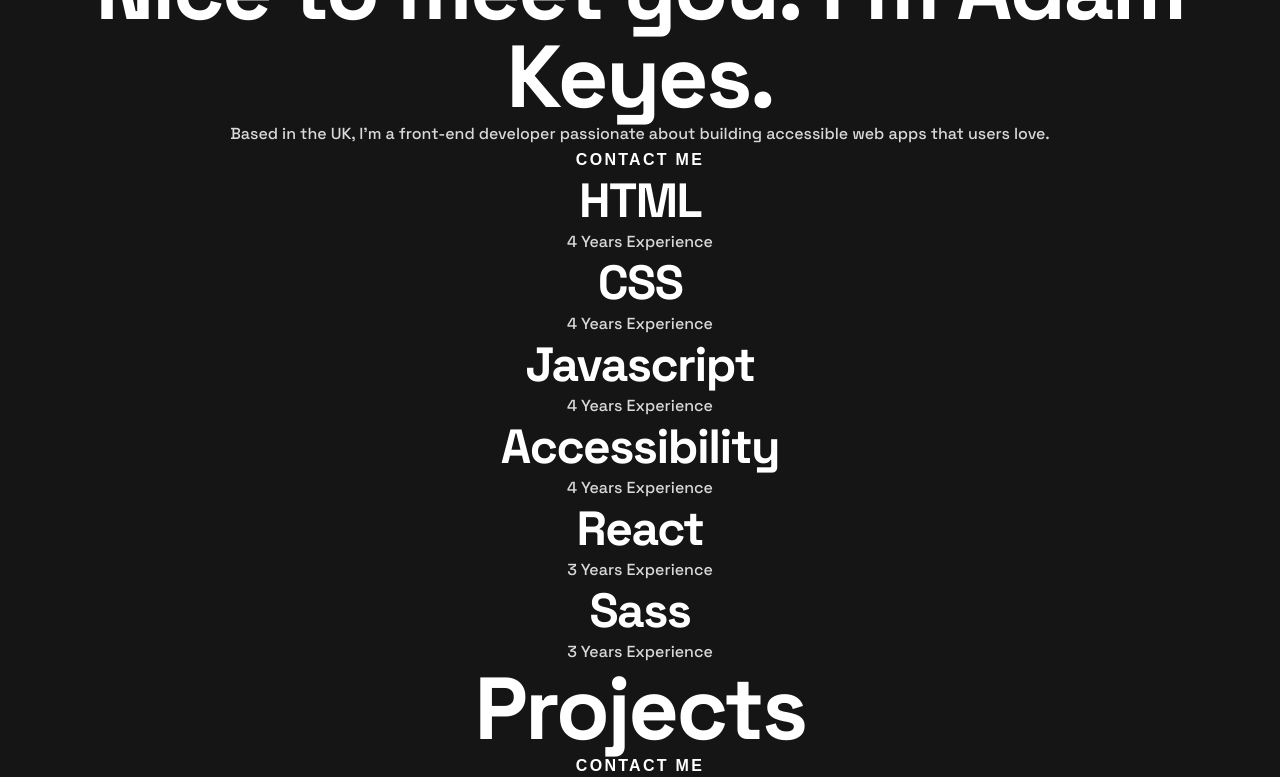
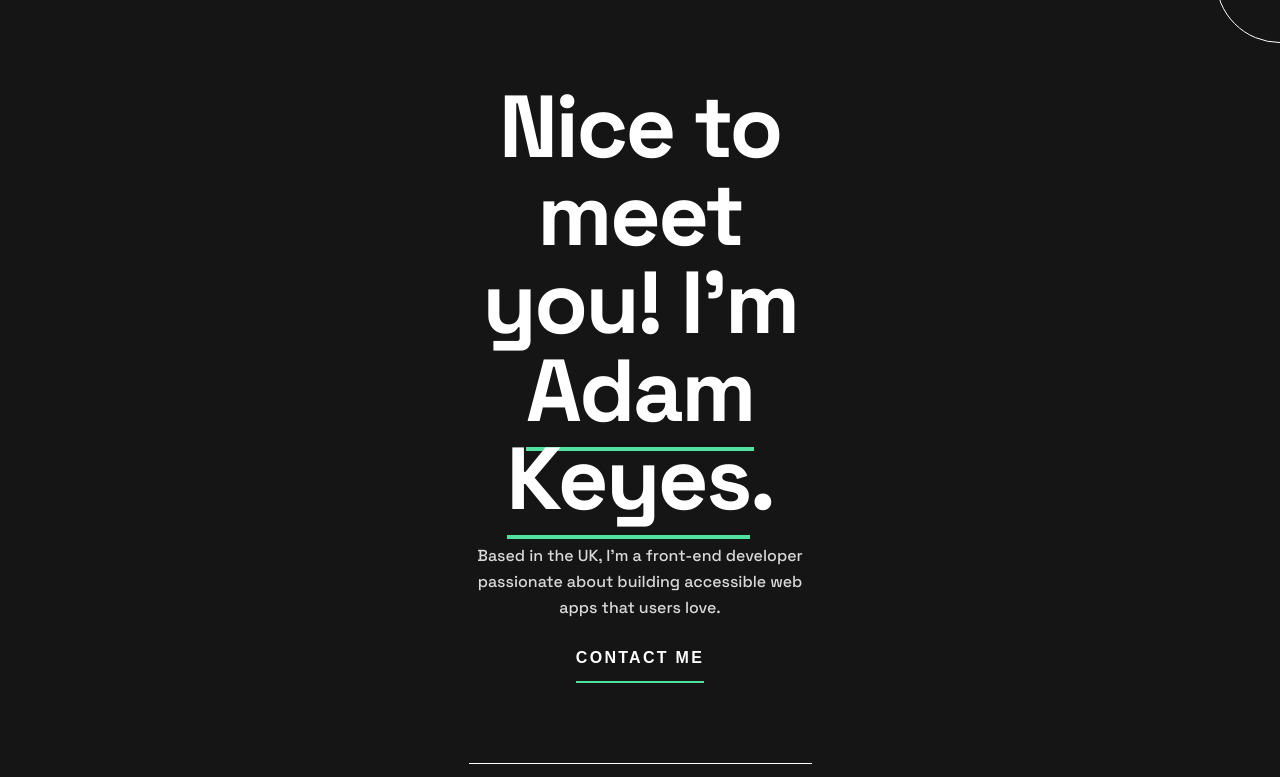
Before and after one commit to Galaxy159/Portfolio-Frontendmentor, a React (Create React App) app: page / in a window 1280 px wide. Shown: the part 340-1117 px from the top of the page. Built offline with nearby package versions, Linux system fonts and the light colour scheme.

Commit message:
features

```diff
--- a/src/style/App.css
+++ b/src/style/App.css
@@ -135,10 +135,30 @@
   fill: white;
   transform: scale(0.8);
 }
+.header__content {
+  max-width: 34.3rem;
+  margin: 0 auto;
+}
+.header__content--headline {
+  margin-bottom: 2rem;
+}
+.header__content--headline span {
+  border-bottom: 4px solid #4ee1a0;
+}
+.header__content--text {
+  margin-bottom: 2.4rem;
+}
+.header__content--btn {
+  padding-bottom: 1rem;
+  border-bottom: 2px solid #4ee1a0;
+  margin-bottom: 8rem;
+}
 
 .hero__photo {
   overflow: hidden;
   position: relative;
+  height: 38.3rem;
+  margin-bottom: 4rem;
 }
 .hero__photo--img {
   width: 17.4rem;
@@ -158,9 +178,31 @@
   transform: translateX(-65%);
 }
 
+.features {
+  padding-block: 4rem;
+  border-top: 1px solid white;
+  border-bottom: 1px solid white;
+  max-width: 34.3rem;
+  margin: 0 auto;
+  margin-bottom: 8rem;
+}
+.features__feature {
+  margin-bottom: 2.4rem;
+}
+
 .projects {
   margin: 0 auto;
   max-width: 34.3rem;
+}
+.projects__header {
+  display: grid;
+  grid-template-columns: repeat(2, max-content);
+  justify-content: space-between;
+  margin-bottom: 4rem;
+}
+.projects__header--btn {
+  padding-bottom: 1rem;
+  border-bottom: 2px solid #4ee1a0;
 }
 .projects__project--img {
   max-width: 100%;
--- a/src/style/scss/_features.scss
+++ b/src/style/scss/_features.scss
@@ -0,0 +1,12 @@
+.features {
+  padding-block: 4rem;
+  border-top: 1px solid white;
+  border-bottom: 1px solid white;
+  max-width: 34.3rem;
+  margin: 0 auto;
+  margin-bottom: 8rem;
+
+  &__feature {
+    margin-bottom: 2.4rem;
+  }
+}
--- a/src/style/scss/_header.scss
+++ b/src/style/scss/_header.scss
@@ -23,4 +23,23 @@
       transform: scale(0.8);
     }
   }
+
+  &__content {
+    max-width: 34.3rem;
+    margin: 0 auto;
+    &--headline {
+      margin-bottom: 2rem;
+      & span {
+        border-bottom: 4px solid $color-green;
+      }
+    }
+    &--text {
+      margin-bottom: 2.4rem;
+    }
+    &--btn {
+      padding-bottom: 1rem;
+      border-bottom: 2px solid $color-green;
+      margin-bottom: 8rem;
+    }
+  }
 }
--- a/src/style/scss/_hero.scss
+++ b/src/style/scss/_hero.scss
@@ -2,6 +2,8 @@
   &__photo {
     overflow: hidden;
     position: relative;
+    height: 38.3rem;
+    margin-bottom: 4rem;
     &--img {
       width: 17.4rem;
     }
--- a/src/style/scss/_projects.scss
+++ b/src/style/scss/_projects.scss
@@ -1,6 +1,17 @@
 .projects {
   margin: 0 auto;
   max-width: 34.3rem;
+  &__header {
+    display: grid;
+    grid-template-columns: repeat(2, max-content);
+    justify-content: space-between;
+    margin-bottom: 4rem;
+
+    &--btn {
+      padding-bottom: 1rem;
+      border-bottom: 2px solid $color-green;
+    }
+  }
   &__project {
     &--img {
       max-width: 100%;
```
Also changed, not shown: 1 other file (tests, documents, lock files or other folders).
